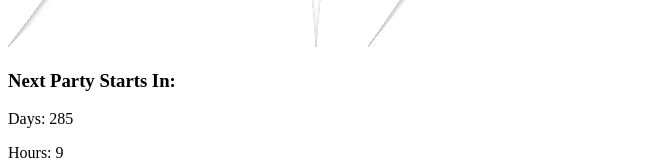
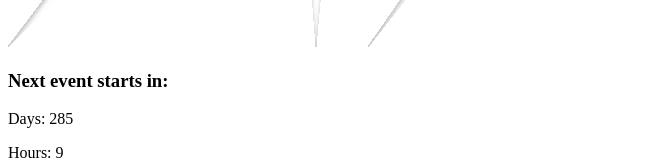
Before and after one commit to hendrikschafer/507, a Next.js app: page / in a window 1280 px wide. Shown: the part 275-435 px from the top of the page, without its empty margins (0-670 px from the left). Built offline with nearby package versions, Linux system fonts and the light colour scheme.

Commit message:
font updates

```diff
--- a/pages/index.js
+++ b/pages/index.js
@@ -54,7 +54,7 @@ export default function Home() {
         </div>
 
         <div className="m-16 items-center grid-flow-col">
-          <h3 className="md:text-2xl text-xl text-left">Next Party Starts In:</h3>
+          <h3 className="md:text-2xl text-xl text-left">Next event starts in:</h3>
           <p className="md:text-6xl text-4xl font-bold text-left">Days: {days}</p>
           <p className="md:text-6xl text-4xl font-bold text-left">Hours: {hours}</p>
           <p className="md:text-6xl text-4xl font-bold text-left">Minutes: {minutes}</p>
```
